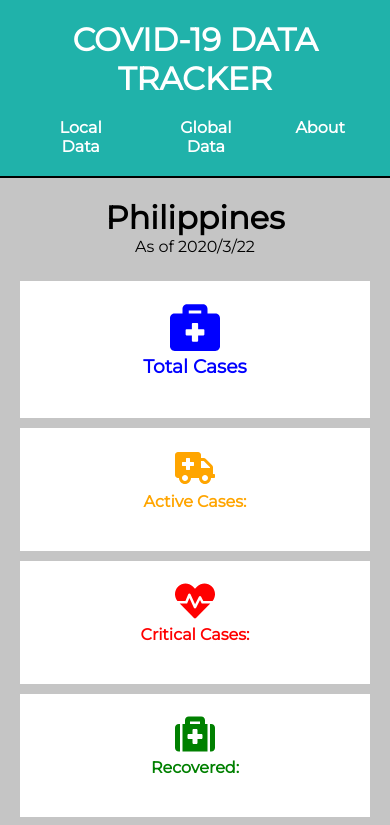
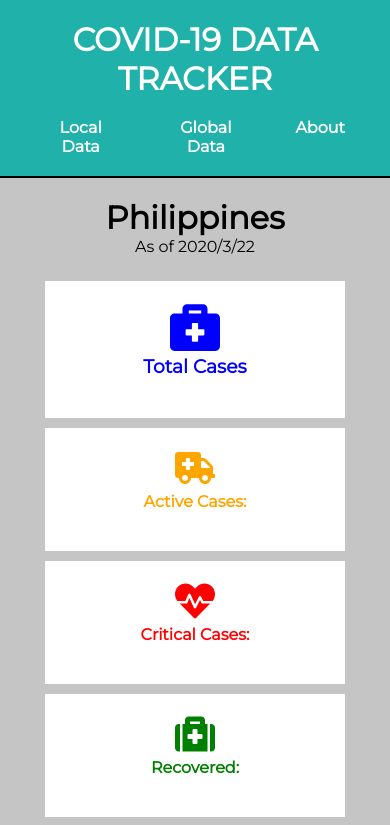
Before and after one commit to KafeinFaita/NCOV-Data-Tracker-PH, a React (Create React App) app: page / in a window 390 px wide. Shown: the top 825 px of the page. Built offline with nearby package versions, Linux system fonts and the light colour scheme; no server answers.

Commit message:
some css changes

```diff
--- a/public/index.html
+++ b/public/index.html
@@ -15,7 +15,7 @@
 
     <link href="https://fonts.googleapis.com/css?family=Montserrat&display=swap" rel="stylesheet">
 
-    <title>React App</title>
+    <title>NCOV-19 Tracker by Lynyrd</title>
   </head>
   <body>
     <noscript>You need to enable JavaScript to run this app.</noscript>
--- a/src/App.css
+++ b/src/App.css
@@ -44,9 +44,10 @@ ul {
 
 #data {
   display: flex;
-  flex-direction: column;
+  flex-wrap: wrap;
   align-items: center;
-  min-width: 300px;
+  justify-content: center;
+
 }
 
 #local-data {
@@ -56,7 +57,7 @@ ul {
 
 .data-container {
   width: 100%;
-  max-width: 600px;
+  max-width: 300px;
   padding: 20px;
   background-color: rgb(255, 255, 255);
   margin: 5px 0;
@@ -77,6 +78,7 @@ ul {
   padding: 20px;
   border-right: 2px solid black;
   background-color: rgb(197, 197, 197);
+  width: 25%;
 }
 
 #ph-summary p {
@@ -215,9 +217,14 @@ input[type=radio] {
   #ph-summary {
     margin: 0;
     border: none;
+    width: 100%;
   }
 
   #patient-container {
     overflow: visible;
   }
+
+  #global-data h2{
+    padding: 0 20px;
+  }
 }
```
